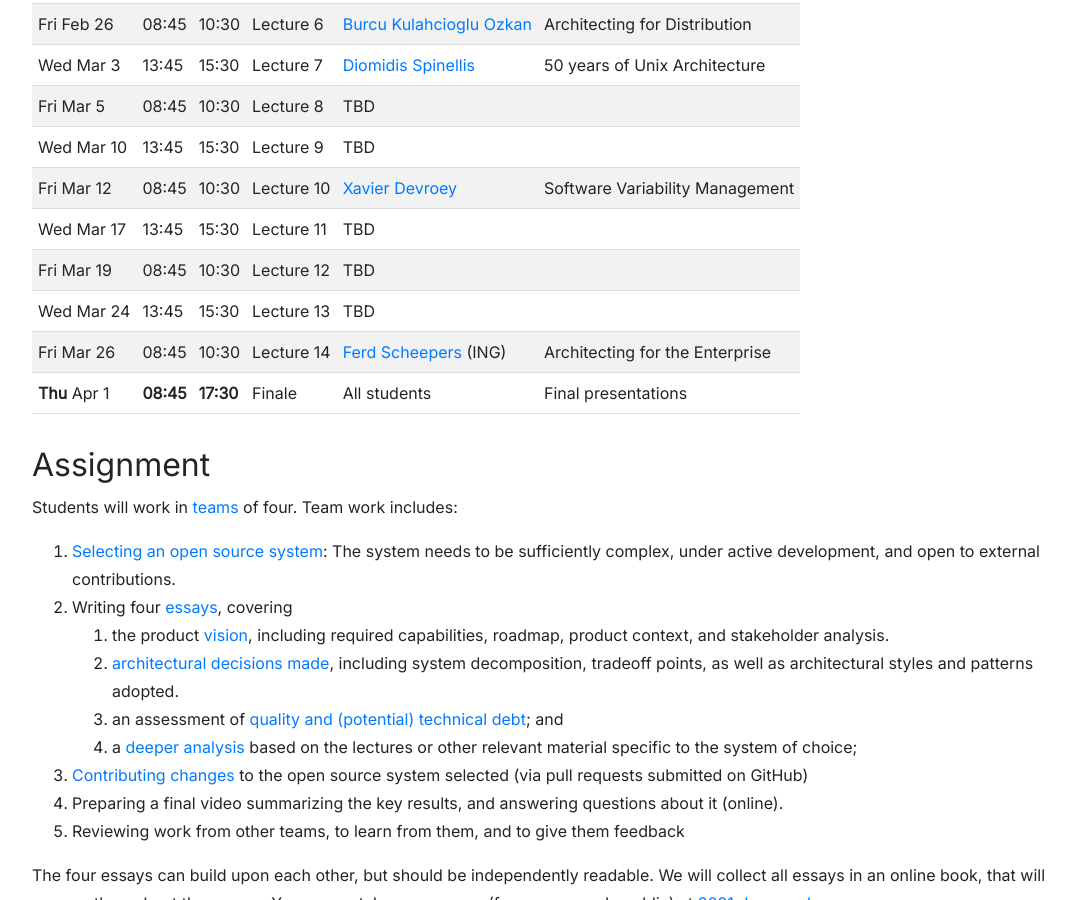
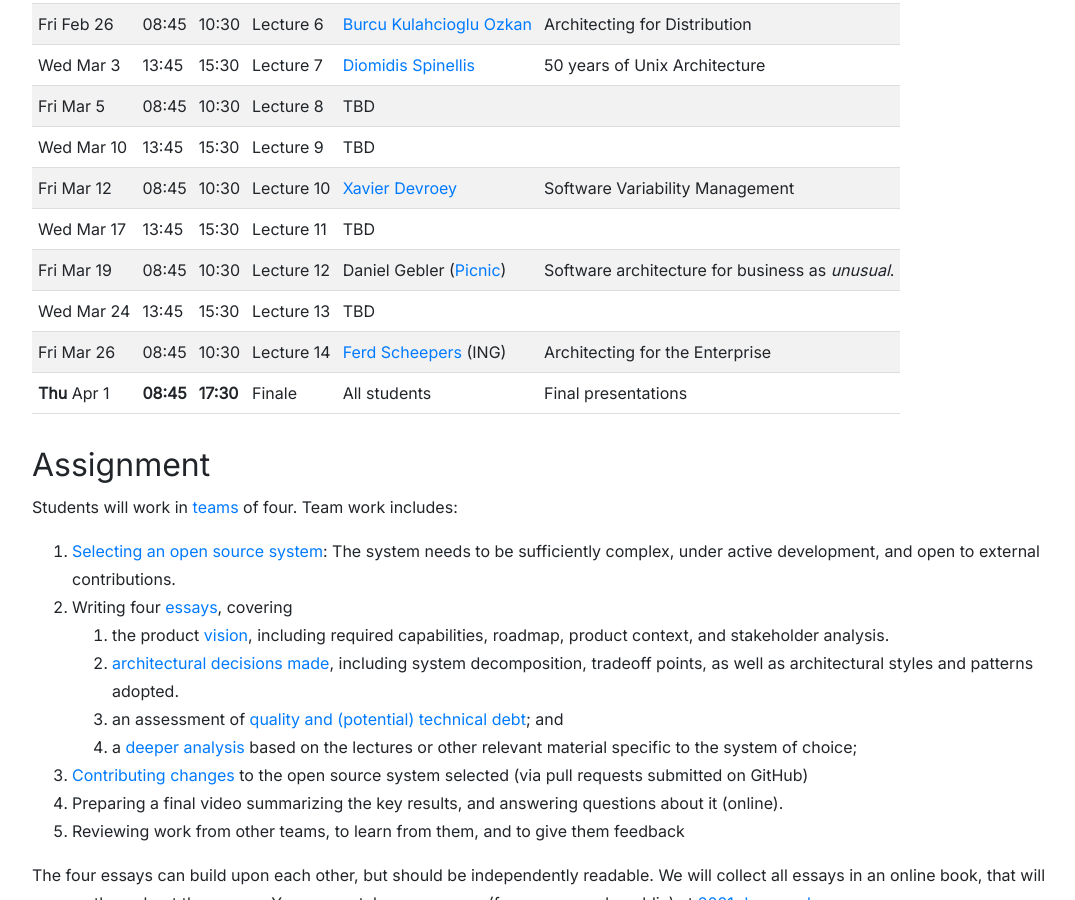
Before and after one commit to SERG-Delft/delftswa, a Jekyll site: the page built from 2021/index.md, in a window 1280 px wide and 900 px high, scrolled down 1399 px. Shown: the whole window, without its empty margins (86-1161 px from the left). Built offline with Jekyll 4.4.1, drawn with Linux system fonts in a browser that asks for light colours.

Commit message:
Add Picnic guest lecture

```diff
--- a/2021/index.md
+++ b/2021/index.md
@@ -56,13 +56,16 @@ Wed Feb 24 | 13:45 | 15:30 | Lecture 5 | [Luís Cruz][luis]        | Architectin
 Fri Feb 26 | 08:45 | 10:30 | Lecture 6 | [Burcu Kulahcioglu Ozkan][burcu]     | Architecting for Distribution
 Wed Mar 3  | 13:45 | 15:30 | Lecture 7 | [Diomidis Spinellis][diomidis] | 50 years of Unix Architecture
 Fri Mar 5  | 08:45 | 10:30 | Lecture 8 | TBD <!-- Adyen? -->
-Wed Mar 10 | 13:45 | 15:30 | Lecture 9 | TBD <!-- ING? -->
+Wed Mar 10 | 13:45 | 15:30 | Lecture 9 | TBD
 Fri Mar 12 | 08:45 | 10:30 | Lecture 10 | [Xavier Devroey][xavier] | Software Variability Management
-Wed Mar 17 | 13:45 | 15:30 | Lecture 11 | TBD <!-- Picnic? -->
-Fri Mar 19 | 08:45 | 10:30 | Lecture 12 | TBD
+Wed Mar 17 | 13:45 | 15:30 | Lecture 11 | TBD
+Fri Mar 19 | 08:45 | 10:30 | Lecture 12 | Daniel Gebler ([Picnic])  | Software architecture for business as _unusual_.
 Wed Mar 24 | 13:45 | 15:30 | Lecture 13 | TBD
 Fri Mar 26 | 08:45 | 10:30 | Lecture 14 | [Ferd Scheepers][ferd] (ING) | Architecting for the Enterprise
 **Thu** Apr 1 | **08:45** | **17:30** | Finale | All students | Final presentations
+
+
+[picnic]: https://blog.picnic.nl/
 
 
 
```
